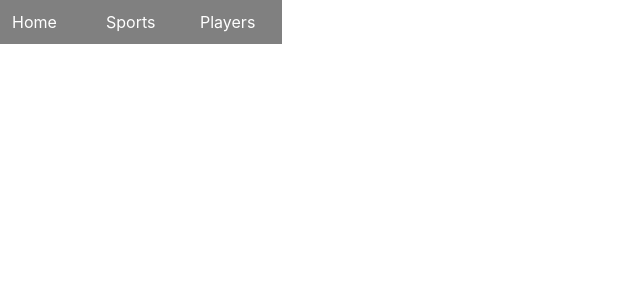
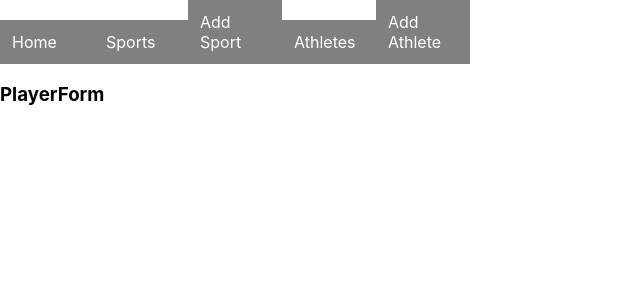
Before and after one commit to ChristianC93/sports-and-players-frontend, a React (Create React App) app in the folder sports-and-players-frontend/: page /players/new in a window 1280 px wide. Before the commit this address had no page. Shown: the top 300 px of the page, without its empty margins (0-640 px from the left). Built offline with nearby package versions, Linux system fonts and the light colour scheme.

Commit message:
created sportsform and playerform components

```diff
--- a/sports-and-players-frontend/src/components/App.js
+++ b/sports-and-players-frontend/src/components/App.js
@@ -4,6 +4,8 @@ import NavBar from './NavBar';
 import Home from './Home';
 import Sport from './Sport';
 import Player from './Player';
+import SportForm from './SportForm';
+import PlayerForm from './PlayerForm';
 
 
 function App() {
@@ -16,7 +18,9 @@ function App() {
       <Routes>
         <Route path='/' element={<Home/>} />
         <Route path='/sports' element={<Sport/>} />
+        <Route path='/sports/new' element={<SportForm/>} />
         <Route path='/players' element={<Player/>} />
+        <Route path='/players/new' element={<PlayerForm/>} />
       </Routes>
     </div>
   );
--- a/sports-and-players-frontend/src/components/NavBar.js
+++ b/sports-and-players-frontend/src/components/NavBar.js
@@ -35,6 +35,16 @@ const linkStyles = {
           Sports
         </NavLink>
         <NavLink
+          to="/sports/new"
+          exact
+          style={linkStyles}
+          activeStyle={{
+            background: "darkgrey",
+          }}
+        >
+          Add Sport
+        </NavLink>
+        <NavLink
           to="/players"
           exact
           style={linkStyles}
@@ -42,7 +52,17 @@ const linkStyles = {
             background: "darkgrey",
           }}
         >
-          Players
+          Athletes
+        </NavLink>
+        <NavLink
+          to="/players/new"
+          exact
+          style={linkStyles}
+          activeStyle={{
+            background: "darkgrey",
+          }}
+        >
+          Add Athlete
         </NavLink>
       </div>
     )
--- /dev/null
+++ b/sports-and-players-frontend/src/components/PlayerForm.js
@@ -0,0 +1,9 @@
+function PlayerForm() {
+    return (
+        <div>
+            <h3>PlayerForm</h3>
+        </div>
+    )
+}
+
+export default PlayerForm;
--- /dev/null
+++ b/sports-and-players-frontend/src/components/SportForm.js
@@ -0,0 +1,9 @@
+function SportForm() {
+    return (
+        <div>
+            <h3>SportForm</h3>
+        </div>
+    )
+}
+
+export default SportForm;
```
